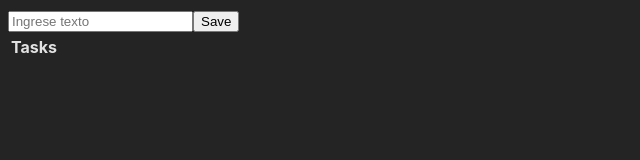
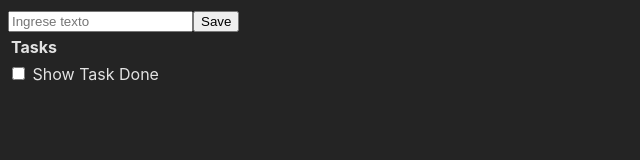
Before and after one commit to LuisFrancisco17/TodoList-App-React, a React (Vite) app: page / in a window 1280 px wide. Shown: the top 160 px of the page, without its empty margins (0-640 px from the left). Built offline with nearby package versions, Linux system fonts and the light colour scheme.

Commit message:
Manejando estado de checkbox

```diff
--- a/src/App.jsx
+++ b/src/App.jsx
@@ -4,7 +4,8 @@ import TaskTable from "./components/TaskTable";
 
 const App = () => {
 
-  const [tasksItems, setTasksItems] = useState([])
+  const [tasksItems, setTasksItems] = useState([]);
+  const [showCompleted, setShowCompleted] = useState(false)
 
   function createNewTask(val) {
     if(!tasksItems.find(task=> task.name ===  val)){
@@ -33,6 +34,17 @@ const App = () => {
     <div className="App">
       <TaskCreator createNewTask={createNewTask}/>
       <TaskTable tasks={tasksItems} toggleTask={toggleTask}/>
+
+      <div>
+        <input type="checkbox" onChange={e => setShowCompleted(!showCompleted) }/> <label>Show Task Done</label>
+      </div>
+
+      {
+        showCompleted && (
+          <TaskTable tasks={tasksItems} toggleTask={toggleTask} showCompleted={showCompleted}/>
+        )
+      }
+
     </div>
   );
 };
--- a/src/components/TaskTable.jsx
+++ b/src/components/TaskTable.jsx
@@ -1,6 +1,15 @@
 import TaskRow from "./TaskRow";
 
-const TaskTable = ({ tasks, toggleTask }) => {
+const TaskTable = ({ tasks, toggleTask, showCompleted = false}) => {
+
+    const taskTableRows = (doneValue) => {
+        return tasks
+        .filter(task => task.done === doneValue)
+        .map((task) => (
+            <TaskRow task={task} key={task.name} toggleTask={toggleTask} />
+        ));
+  };
+
   return (
     <table>
       <thead>
@@ -9,9 +18,7 @@ const TaskTable = ({ tasks, toggleTask }) => {
         </tr>
       </thead>
       <tbody>
-        {tasks.map((task) => (
-          <TaskRow task={task} key={task.name} toggleTask={toggleTask}/>
-        ))}
+        { taskTableRows(showCompleted) }
       </tbody>
     </table>
   );
```
